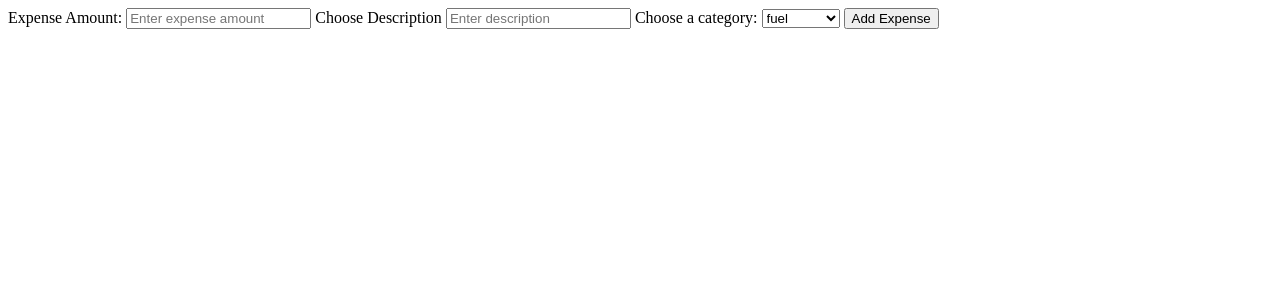
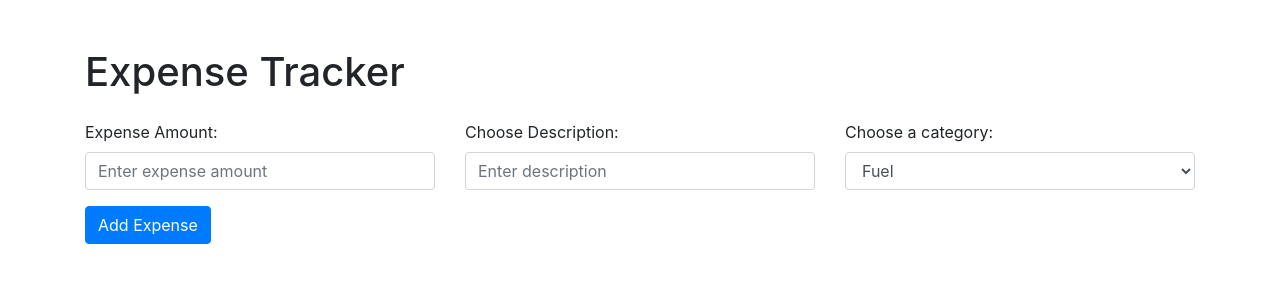
Before and after one commit to AbhishekJavaDeveloper/ExpenseItem, a plain HTML site: page index.html in a window 1280 px wide. Drawn offline with nearby package versions, Linux system fonts and the light colour scheme.

Commit message:
Expense Project

```diff
--- a/index.html
+++ b/index.html
@@ -4,27 +4,35 @@
     <meta charset="UTF-8">
     <meta name="viewport" content="width=device-width, initial-scale=1.0">
     <title>Expense Tracker</title>
-    <link rel="stylesheet" href="styles.css">
+    <link rel="stylesheet" href="https://maxcdn.bootstrapcdn.com/bootstrap/4.5.2/css/bootstrap.min.css">
+    <link rel="stylesheet" href="style.css">
 </head>
 <body>
-    <div class="container">
-        <label for="expenseAmount">Expense Amount:</label>
-        <input type="text" id="expenseAmount" name="expenseAmount" placeholder="Enter expense amount">
+    <div class="container mt-5">
+        <h1 class="mb-4">Expense Tracker</h1>
+        <div class="row">
+            <div class="col-md-4">
+                <label for="expenseAmount">Expense Amount:</label>
+                <input type="text" class="form-control" id="expenseAmount" name="expenseAmount" placeholder="Enter expense amount">
+            </div>
+            <div class="col-md-4">
+                <label for="choosedescription">Choose Description:</label>
+                <input type="text" class="form-control" id="choosedescription" name="chooseDescription" placeholder="Enter description">
+            </div>
+            <div class="col-md-4">
+                <label for="categorySelect">Choose a category:</label>
+                <select class="form-control" id="categorySelect" name="category">
+                    <option value="fuel">Fuel</option>
+                    <option value="food">Food</option>
+                    <option value="electricity">Electricity</option>
+                    <option value="movie">Movie</option>
+                </select>
+            </div>
+        </div>
 
-        <label for="choosedescription">Choose Description</label>
-        <input type="text" id="choosedescription" name="chooseDescription" placeholder="Enter description">
+        <button class="btn btn-primary mt-3" id="addExpenseButton">Add Expense</button>
 
-        <label for="categorySelect">Choose a category:</label>
-        <select class="dropdown" id="categorySelect" name="category">
-            <option value="fuel">fuel</option>
-            <option value="food">food</option>
-            <option value="electicity">electricity</option>
-            <option value="Movie">Movie</option>
-        </select>
-
-        <button id="addExpenseButton">Add Expense</button>
-
-        <ul id="expensesList"></ul>
+        <ul class="mt-4" id="expensesList"></ul>
     </div>
 
     <script src="script.js"></script>
--- a/script.js
+++ b/script.js
@@ -22,25 +22,6 @@ document.addEventListener("DOMContentLoaded", function () {
             document.getElementById("categorySelect").value = "";
         }
     });
-
-    function createExpenseItem(amount, description, category) {
-        const listItem = document.createElement("li");
-        listItem.innerHTML = `
-            <span><strong>Amount:</strong> ${amount}</span>
-            <span><strong>Description:</strong> ${description}</span>
-            <span><strong>Category:</strong> ${category}</span>
-            <button onclick="editExpense(this)">Edit</button>
-            <button onclick="deleteExpense(this)">Delete</button>
-        `;
-        expensesList.appendChild(listItem);
-    }
-
-    // Function to save data to local storage
-    function saveToLocalStorage(amount, description, category) {
-        const expenseData = JSON.parse(localStorage.getItem("expenses")) || [];
-        expenseData.push({ amount, description, category });
-        localStorage.setItem("expenses", JSON.stringify(expenseData));
-    }
 
     function editExpense(button) {
         const listItem = button.parentElement;
@@ -73,4 +54,22 @@ function removeExpenseFromLocalStorage(amount, description, category) {
         localStorage.setItem("expenses", JSON.stringify(updatedExpenseData));
     }
 
+    function createExpenseItem(amount, description, category) {
+        const listItem = document.createElement("li");
+        listItem.innerHTML = `
+            <span><strong>Amount:</strong> ${amount}</span>
+            <span><strong>Description:</strong> ${description}</span>
+            <span><strong>Category:</strong> ${category}</span>
+            <button onclick="editExpense(this)">Edit</button>
+            <button onclick="deleteExpense(this)">Delete</button>
+        `;
+        expensesList.appendChild(listItem);
+    }
+
+    // Function to save data to local storage
+    function saveToLocalStorage(amount, description, category) {
+        const expenseData = JSON.parse(localStorage.getItem("expenses")) || [];
+        expenseData.push({ amount, description, category });
+        localStorage.setItem("expenses", JSON.stringify(expenseData));
+    }
 });
--- a/style.css
+++ /dev/null
@@ -1,18 +0,0 @@
-
-.container {
-    display: flex;
-    justify-content: space-between;
-    align-items: center;
-    padding: 20px;
-}
-
-.box {
-    flex: 1;
-    padding: 10px;
-    border: 1px solid #ccc;
-    margin: 0 10px;
-}
-
-.dropdown {
-    width: 100%;
-}
```
Lines whose indentation alone changed are shown as unchanged.
